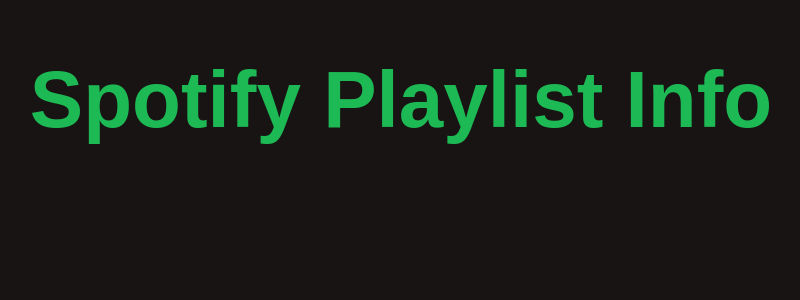
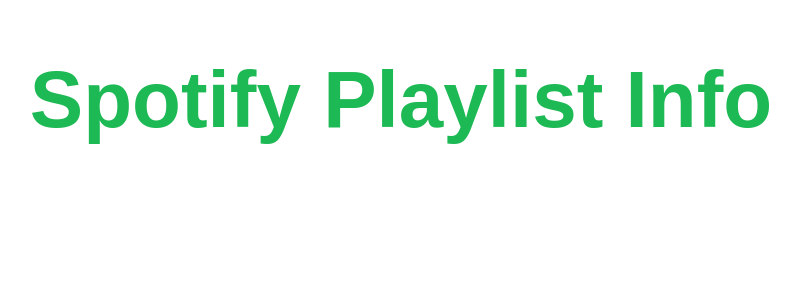
Before and after one commit to bakerbook/nutritune-facts-for-spotify, a React app: page / in a window 1280 px wide. Shown: the top 300 px of the page, without its empty margins (239-1039 px from the left). Built offline with nearby package versions, Linux system fonts and the light colour scheme.

Commit message:
Add some css color variables and add lightmode/darkmode support

```diff
--- a/src/styles.css
+++ b/src/styles.css
@@ -1,9 +1,21 @@
+:root{
+    --green: #1DB954;
+    --white: #FFFFFF;
+    --black: #121212;
+}
+
+
 * {
     font-family: sans-serif;
 }
 
 body {
-    background-color: #191414;
+    background-color: var(--white);
+}
+@media(prefers-color-scheme: dark){
+    body{
+        background-color: var(--black);
+    }
 }
 
 h1 {
```
